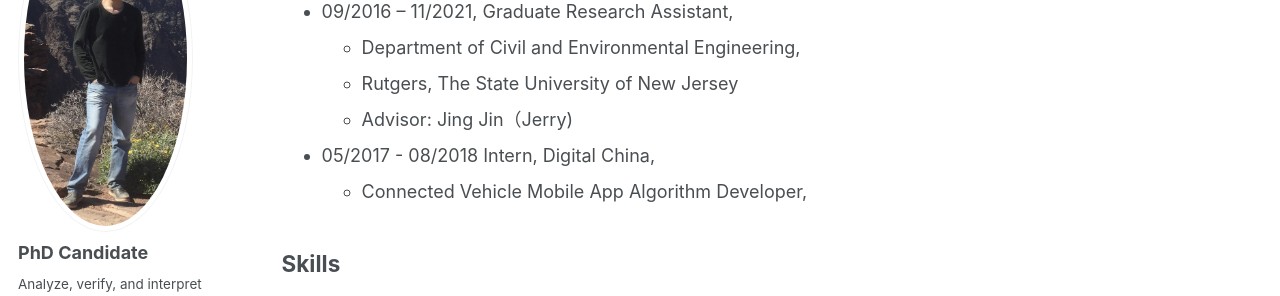
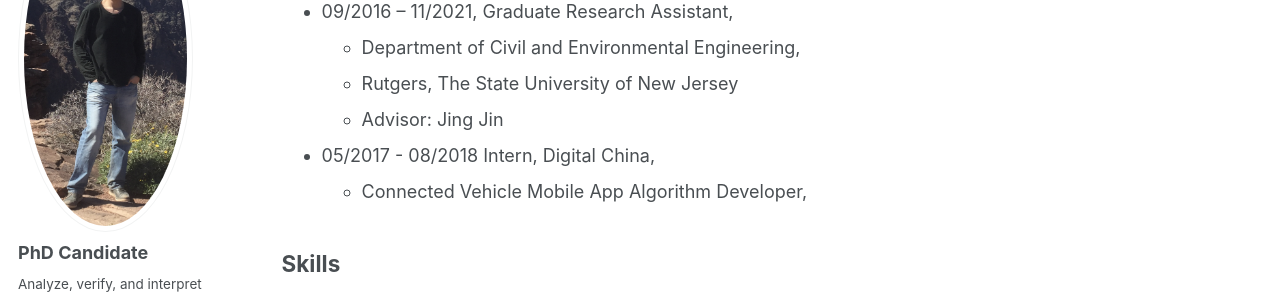
Before and after one commit to TeRyZh/Website, a Jekyll site: the page built from _pages/cv.md, in a window 1280 px wide and 900 px high, scrolled down 464 px. Shown: the part 151-447 px from the top of the window. Built offline with Jekyll 4.4.1, drawn with Linux system fonts in a browser that asks for light colours.

Commit message:
Update cv.md

```diff
--- a/_pages/cv.md
+++ b/_pages/cv.md
@@ -26,7 +26,7 @@ Work experience
 * 09/2016 – 11/2021, Graduate Research Assistant,
   * Department of Civil and Environmental Engineering,
   * Rutgers, The State University of New Jersey
-  * Advisor: Jing Jin（Jerry)
+  * Advisor: Jing Jin
 * 05/2017 - 08/2018 Intern, Digital China,
   * Connected Vehicle Mobile App Algorithm Developer,
 
```
